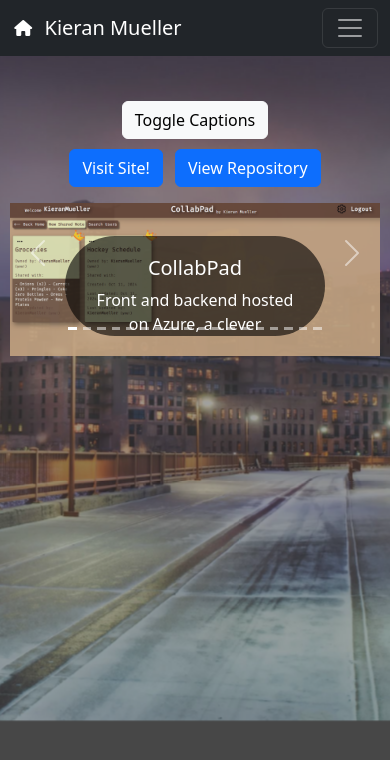
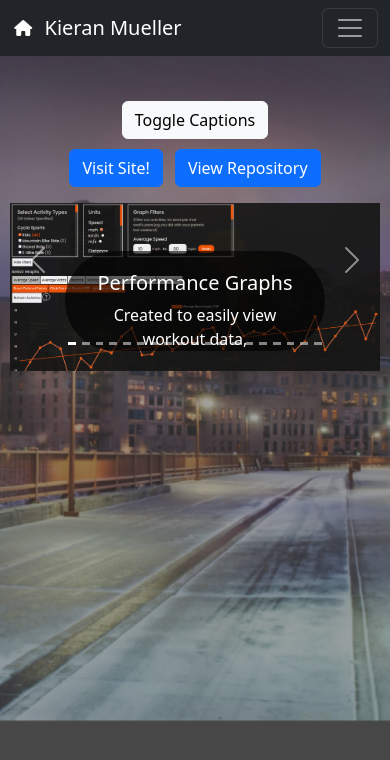
Before and after one commit to KieranMueller/Portfolio, a React (Create React App) app: page /projects in a window 390 px wide. Shown: the top 760 px of the page. Built offline with nearby package versions, Linux system fonts and the light colour scheme.

Commit message:
add performance graphs

```diff
--- a/src/components/Projects.jsx
+++ b/src/components/Projects.jsx
@@ -8,7 +8,9 @@ export default function Projects() {
     }
     return (
         <div id='project-container'>
-            <button className='btn btn-light toggle-btn' onClick={toggleCaptions}>
+            <button
+                className='btn btn-light toggle-btn'
+                onClick={toggleCaptions}>
                 Toggle Captions
             </button>
             <div id='carouselExampleIndicators' className='carousel slide'>
@@ -105,9 +107,56 @@ export default function Projects() {
                         data-bs-target='#carouselExampleIndicators'
                         data-bs-slide-to='17'
                         aria-label='Slide 18'></button>
+                    <button
+                        type='button'
+                        data-bs-target='#carouselExampleIndicators'
+                        data-bs-slide-to='18'
+                        aria-label='Slide 19'></button>
                 </div>
                 <div className='carousel-inner'>
                     <div className='carousel-item active'>
+                        <div className='carousel-link'>
+                            <Link
+                                className='btn btn-primary'
+                                target='blank'
+                                to={'https://performance-graphs.kmcodes.com'}>
+                                Visit Site!
+                            </Link>
+                            <Link
+                                className='btn btn-primary btn1'
+                                target='blank'
+                                to={
+                                    'https://github.com/KieranMueller/strava-graphs'
+                                }>
+                                View Repository
+                            </Link>
+                        </div>
+                        <img
+                            src='strava.png'
+                            className='d-block w-100'
+                            alt='coding project 1'
+                        />
+                        <div
+                            className={
+                                captions
+                                    ? 'hide'
+                                    : 'carousel-caption d-md-block'
+                            }
+                            id='cap1'>
+                            <h5>Performance Graphs</h5>
+                            <p>
+                                Created to easily view workout data, performance
+                                graphs utilizes the Strava API to plot
+                                activities on overlapping line graphs (using
+                                chart js). I created the site to better
+                                visualize my cycling progress over time.
+                                OAuth2.0 login integrated. Created with Angular,
+                                hosted on Azure as a static web app. Responsive
+                                design optimized for all screen sizes/devices.
+                            </p>
+                        </div>
+                    </div>
+                    <div className='carousel-item'>
                         <div className='carousel-link'>
                             <Link
                                 className='btn btn-primary'
@@ -138,7 +187,12 @@ export default function Projects() {
                             id='cap1'>
                             <h5>CollabPad</h5>
                             <p>
-                                Front and backend hosted on Azure, a clever notepad application that uses websockets for real time, bi-directional communication between users shared on a singular "note". Create shared notes and add users to collaborate on them. Inspired by google docs.
+                                Front and backend hosted on Azure, a clever
+                                notepad application that uses websockets for
+                                real time, bi-directional communication between
+                                users shared on a singular "note". Create shared
+                                notes and add users to collaborate on them.
+                                Inspired by google docs.
                             </p>
                         </div>
                     </div>
```
Also changed, not shown: public/strava.png (added).
